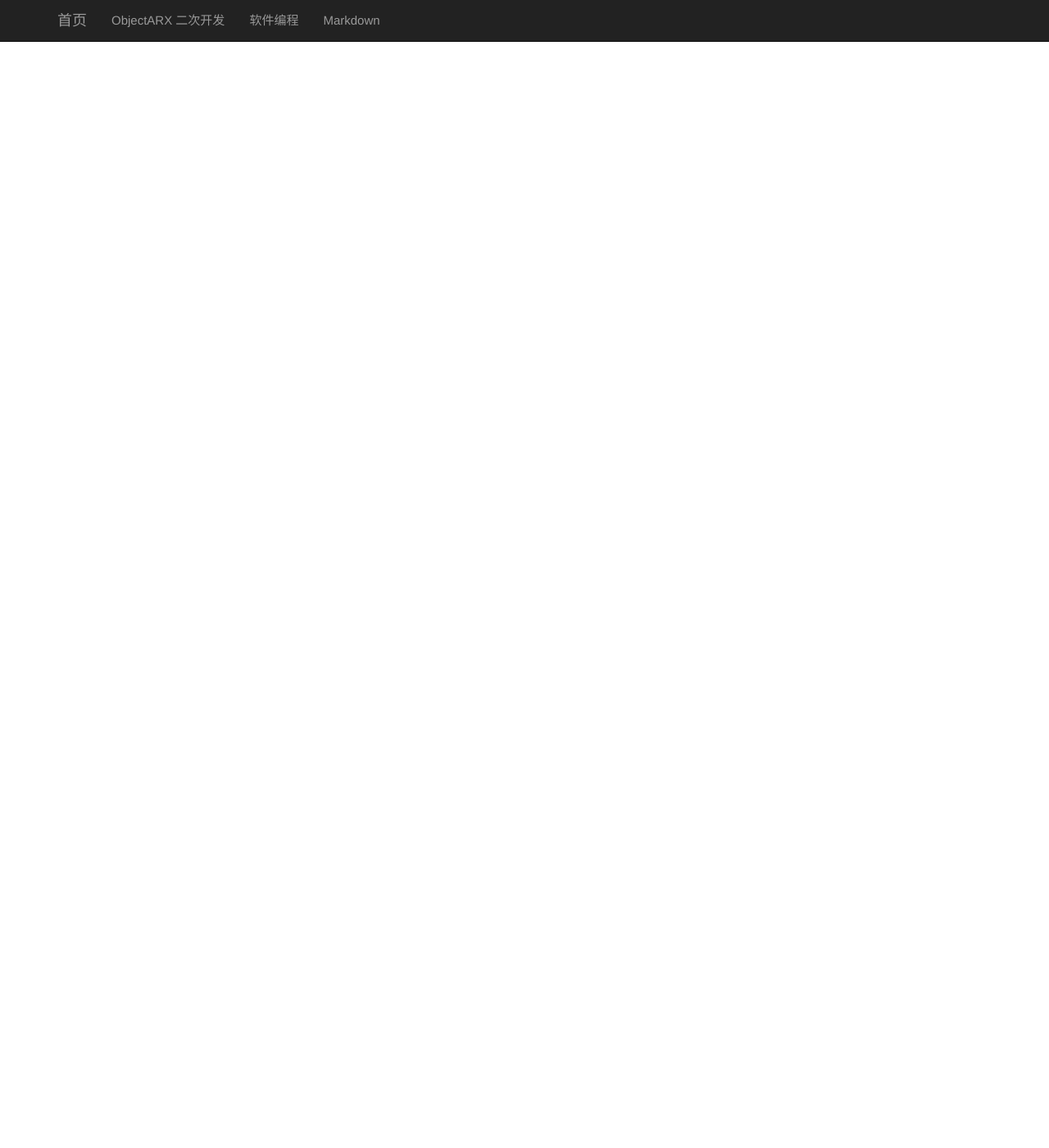
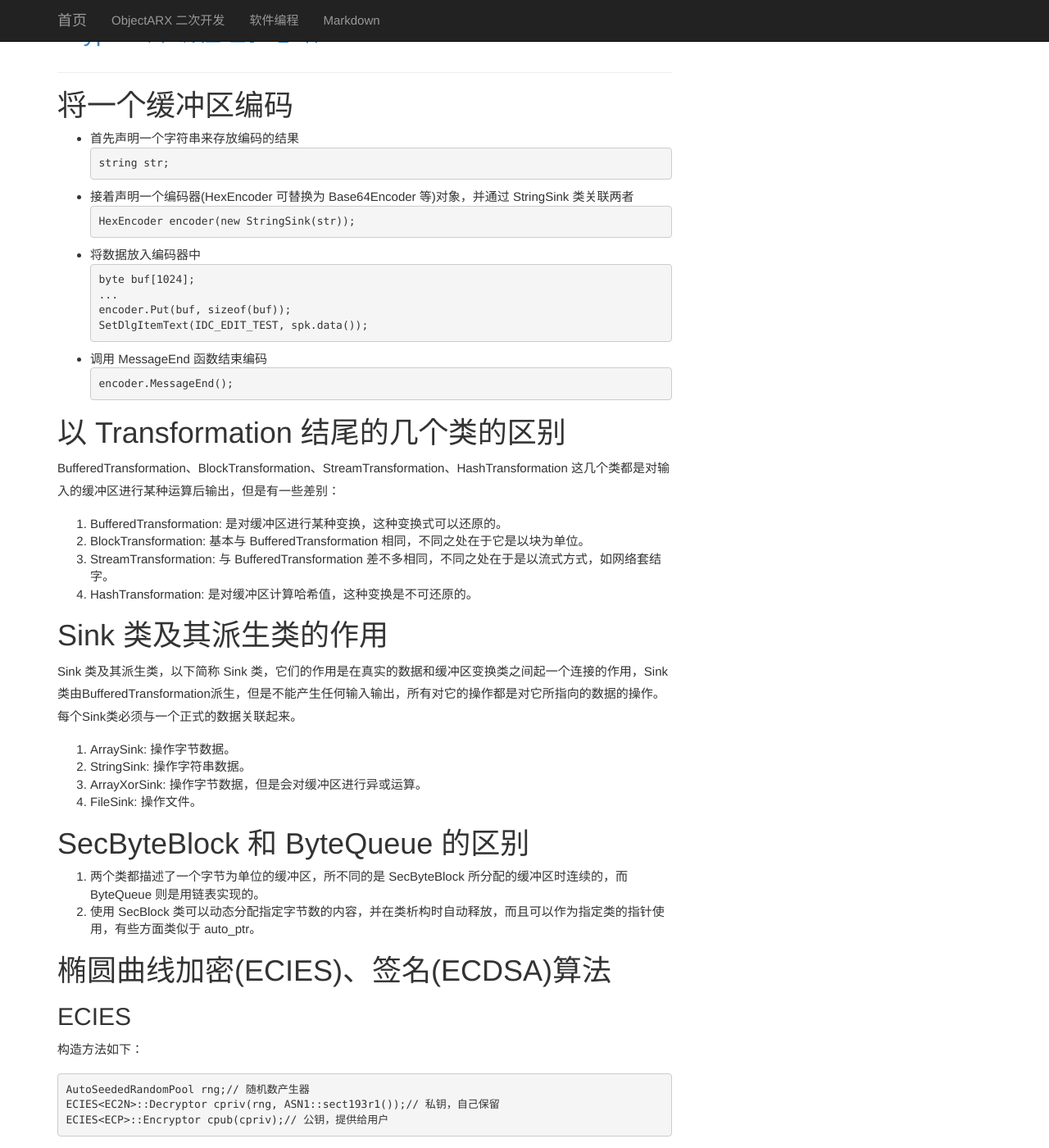
Before and after one commit to guohua/guohua.github.io, a Jekyll site: the page built from index.html, in a window 1280 px wide and 1400 px high, scrolled down 2777 px. Shown: the whole window at 82% size. Built offline with Jekyll 4.4.1, drawn with Linux system fonts in a browser that asks for light colours; the list of posts is cut into pages by our own code; some of the changed text lies outside the part shown.

Commit message:
完善。

````diff
--- /dev/null
+++ b/_posts/2016-08-24-cryptlib-tips-1.md
@@ -0,0 +1,123 @@
+---
+layout:     post
+category:   "Visual C++"
+title:      "Cryptlib 库编程经验总结"
+subtitle:   ""
+date:       2016-08-24
+author:     "郭华"
+tags:
+    - Visual C++
+    - Cryptlib
+---
+
+# 将一个缓冲区编码
+* 首先声明一个字符串来存放编码的结果
+```cpp
+string str;
+```
+
+* 接着声明一个编码器(HexEncoder 可替换为 Base64Encoder 等)对象，并通过 StringSink 类关联两者
+```cpp
+HexEncoder encoder(new StringSink(str));
+```
+
+* 将数据放入编码器中
+```cpp
+byte buf[1024];
+...
+encoder.Put(buf, sizeof(buf));
+SetDlgItemText(IDC_EDIT_TEST, spk.data());
+```
+
+* 调用 MessageEnd 函数结束编码
+```cpp
+encoder.MessageEnd();
+```
+
+# 以 Transformation 结尾的几个类的区别
+BufferedTransformation、BlockTransformation、StreamTransformation、HashTransformation 这几个类都是对输入的缓冲区进行某种运算后输出，但是有一些差别：
+1. BufferedTransformation: 是对缓冲区进行某种变换，这种变换式可以还原的。
+2. BlockTransformation: 基本与 BufferedTransformation 相同，不同之处在于它是以块为单位。
+3. StreamTransformation: 与 BufferedTransformation 差不多相同，不同之处在于是以流式方式，如网络套结字。
+4. HashTransformation: 是对缓冲区计算哈希值，这种变换是不可还原的。
+
+# Sink 类及其派生类的作用
+Sink 类及其派生类，以下简称 Sink 类，它们的作用是在真实的数据和缓冲区变换类之间起一个连接的作用，Sink类由BufferedTransformation派生，但是不能产生任何输入输出，所有对它的操作都是对它所指向的数据的操作。每个Sink类必须与一个正式的数据关联起来。
+1. ArraySink: 操作字节数据。
+2. StringSink: 操作字符串数据。
+3. ArrayXorSink: 操作字节数据，但是会对缓冲区进行异或运算。
+4. FileSink: 操作文件。
+
+# SecByteBlock 和 ByteQueue 的区别
+1. 两个类都描述了一个字节为单位的缓冲区，所不同的是 SecByteBlock 所分配的缓冲区时连续的，而 ByteQueue 则是用链表实现的。
+1. 使用 SecBlock 类可以动态分配指定字节数的内容，并在类析构时自动释放，而且可以作为指定类的指针使用，有些方面类似于 auto_ptr。
+
+# 椭圆曲线加密(ECIES)、签名(ECDSA)算法
+## ECIES
+构造方法如下：
+```cpp
+AutoSeededRandomPool rng;// 随机数产生器
+ECIES<EC2N>::Decryptor cpriv(rng, ASN1::sect193r1());// 私钥，自己保留
+ECIES<ECP>::Encryptor cpub(cpriv);// 公钥，提供给用户
+```
+**注意：**椭圆曲线加密算法是拥有公钥的人将数据加密后，密文发送给自己，自己来解密，所以不适用于注册码的生成
+
+## ECDSA
+以下描述一个自定义的椭圆曲线的构造过程（以GF(p)上的椭圆曲线为例），参数可从以下网址得到 <http://www.cryptomathic.dk/labs/ellipticcurvedemo.html>
+```cpp:n
+//
+Integer modulus("199999999999999999999999980586675243082581144187569");
+// a、b为椭圆曲线参数
+Integer a("659942,b7261b,249174,c86bd5,e2a65b,45fe07,37d110h");
+Integer b("3ece7d,09473d,666000,5baef5,d4e00e,30159d,2df49ah");
+// 计算基点G的两个参数x、y
+Integer x("25dd61,4c0667,81abc0,fe6c84,fefaa3,858ca6,96d0e8h");
+Integer y("4e2477,05aab0,b3497f,d62b5e,78a531,446729,6c3fach");
+Integer r("100000000000000000000000000000000000000000000000151");
+Integer k(2);
+// 私有密钥
+Integer d("76572944925670636209790912427415155085360939712345");
+
+// 椭圆曲线
+ECP ec(modulus, a, b);
+// P为基点G
+ECP::Point P(x, y);
+// 计算基点G
+P = ec.Multiply(k, P);
+// Q为公开密钥
+ECP::Point Q(ec.Multiply(d, P));
+ECIES<ECP>::Decryptor cpriv(ec, P, r, d);
+ECIES<ECP>::Encryptor cpub(cpriv);
+ECDSA<ECP, SHA>::Signer spriv(cpriv);
+ECDSA<ECP, SHA>::Verifier spub(spriv);
+ECDH<ECP>::Domain ecdhc(ec, P, r, k);
+ECMQV<ECP>::Domain ecmqvc(ec, P, r, k);
+```
+
+## 去掉自校验
+打开文件 fipstest.cpp，找到函数 DoPowerUpSelfTest，将
+```cpp
+void DoPowerUpSelfTest(const char *moduleFilename, const byte *expectedModuleMac)
+{
+     g_powerUpSelfTestStatus = POWER_UP_SELF_TEST_NOT_DONE;
+```
+
+改为：
+```cpp
+void DoPowerUpSelfTest(const char *moduleFilename, const byte *expectedModuleMac)
+{
+#if 1
+     g_powerUpSelfTestStatus = POWER_UP_SELF_TEST_PASSED;
+
+     return;
+#endif
+
+     g_powerUpSelfTestStatus = POWER_UP_SELF_TEST_NOT_DONE;
+```
+
+## 一些概念
+### 椭圆曲线上的点的阶(Order of point)
+椭圆曲线的签名的长度是由基点P的阶的长度决定的，和素数的长度无关。所以椭圆曲线可以选取素数较大的类型。
+
+### 椭圆曲线的密钥
+私钥是一个大数，而公钥则是一个点
--- /dev/null
+++ b/_posts/2016-08-24-disable-linker-error-4197.md
@@ -0,0 +1,55 @@
+---
+layout:     post
+category:   "Visual C++"
+title:      "禁止链接警告4197的方法"
+subtitle:   ""
+date:       2016-08-24
+author:     "郭华"
+tags:
+    - Visual C++
+---
+
+# VC6
+打开 StdAfx.h 文件，查找：
+```cpp
+#pragma once
+```
+替换为：
+```cpp
+#pragma once
+
+// 禁止链接警告4197，适用于VC6(VC7及其以上版本将 /ignore:4197 加入工程设置的链接器附加选项中)
+#if _MSC_VER < 1300
+#pragma comment(linker, "/ignore:4197")
+#endif
+```
+# VC7-VC9
+修改工程设置，在链接器附加选项中加入 /ignore:4197，下面说明手工修改工程文件的步骤。
+打开工程文件，查找：
+```xml
+Name="VCLinkerTool"
+```
+替换为：
+```xml
+Name="VCLinkerTool"
+AdditionalOptions="/ignore:4197"
+```
+# VC10 以上
+查找：
+```xml
+<TargetMachine>MachineX86</TargetMachine>
+```
+替换为：
+```xml
+<TargetMachine>MachineX86</TargetMachine>
+<AdditionalOptions>/ignore:4197 %(AdditionalOptions)</AdditionalOptions>
+```
+查找：
+```xml
+<TargetMachine>MachineX64</TargetMachine>
+```
+替换为：
+```xml
+<TargetMachine>MachineX64</TargetMachine>
+<AdditionalOptions>/ignore:4197 %(AdditionalOptions)</AdditionalOptions>
+```
````
Also changed, not shown: _posts/2016-08-23-all-arx-download-url.md (+1 -1 lines), _posts/2016-08-25-acad-managed-net-compatibility.md (+1 -1 lines), _posts/2016-08-25-objectarx-compatibility.md (+1 -1 lines), _posts/2016-08-25-vc-redist-package.md (+1 -1 lines).
